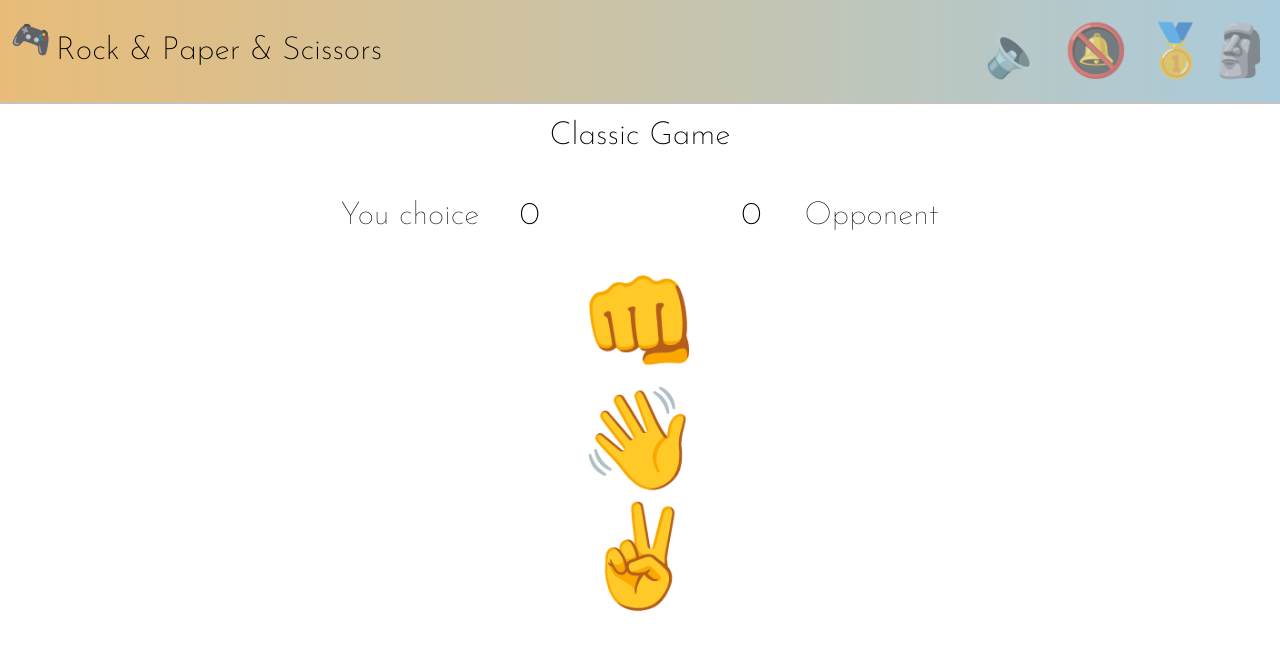
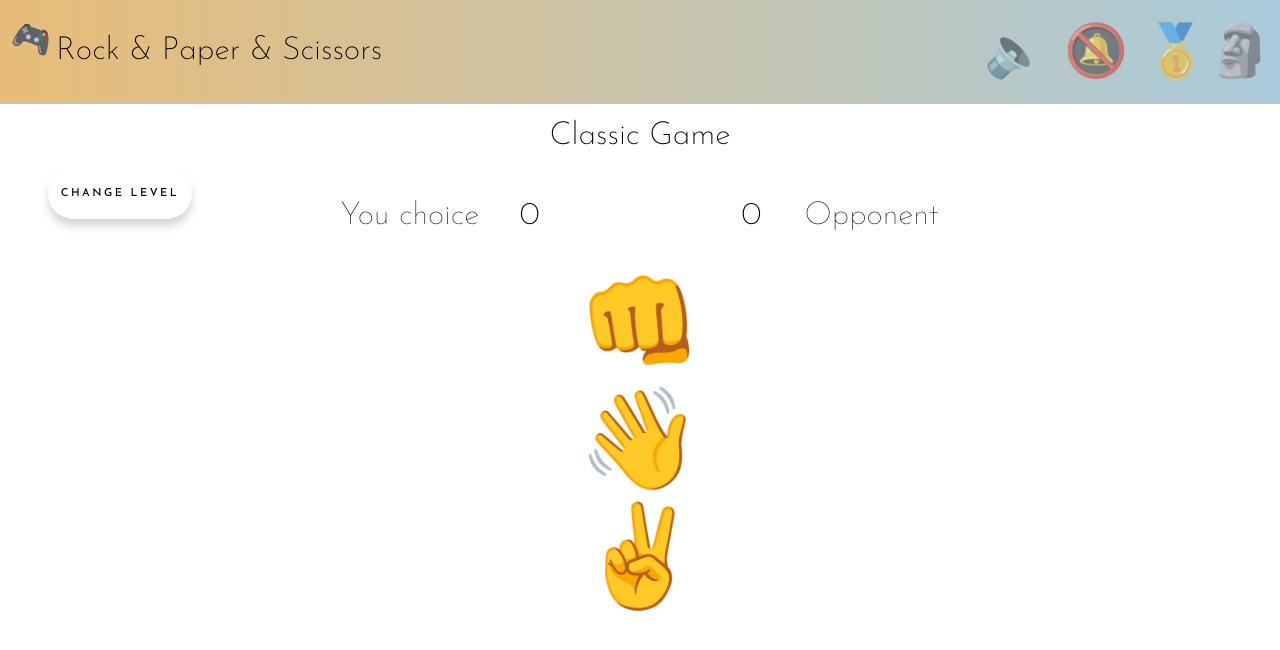
Before and after one commit to ya-stefaniya/react, a React (Create React App) app: page /game-classic in a window 1280 px wide. Shown: the top 650 px of the page. Built offline with nearby package versions, Linux system fonts and the light colour scheme; no server answers.

Commit message:
add: change-level button

```diff
--- a/src/App.js
+++ b/src/App.js
@@ -40,15 +40,16 @@ function App() {
         <Header {...clicks} {...levels} />
 
         {levels.level &&
-          <Route path='/game-classic' render={() => <GameClassic {...levels} {...options} {...choices} {...outcome} {...clicks} />}
+          <Route path='/game-classic' exact render={() => <GameClassic {...levels} {...options} {...choices} {...outcome} {...clicks} />}
           />}
 
         {levels.level &&
-          <Route path='/game-hard' render={() => <GameClassic {...levels}  {...options} {...choices} {...outcome} />}
+          <Route path='/game-hard' exact render={() => <GameClassic {...levels}  {...options} {...choices} {...outcome} />}
           />}
 
-        {!choices.humanChoice ? <Redirect to={levels.level} /> : <Route path="/result" render={() =>
-          <Result {...choices} {...outcome} {...levels} {...options} />} />}
+        {!choices.humanChoice ? <Redirect to={levels.level} /> :
+          <Route path="/result" render={() =>
+            <Result {...choices} {...outcome} {...levels} {...options} />} />}
 
         <Route path='/' exact render={() => <ButtonsStart {...levels} {...options} {...clicks}  {...choices} />} />
 
--- a/src/components/ButtonsStart.js
+++ b/src/components/ButtonsStart.js
@@ -2,6 +2,7 @@ import { React, useEffect, useState } from "react";
 import { Link } from 'react-router-dom';
 import { InfoHard } from './InfoHard';
 import { useKeys } from '../hooks/useKeys';
+
 
 export const ButtonsStart = ({ level, setLevel, options, chooseOptions, enabled, setHumanChoice, compChoice, setCompChoice, play }) => {
 
@@ -57,7 +58,7 @@ export const ButtonsStart = ({ level, setLevel, options, chooseOptions, enabled,
                         >start</button>
                     </div>
                 </Link>
-                <InfoHard />
+                <InfoHard onClick={() => { if (enabled) play(); }} />
                 <div className="button-icons">
                     <span>&#128074;</span>
                     <span>&#128075;</span>
--- a/src/components/GameClassic.js
+++ b/src/components/GameClassic.js
@@ -4,7 +4,7 @@ import { Result } from './Result';
 import { useClicks } from '../hooks/useClicks';
 
 import menu from '../sounds/menu.mp3';
-import { BrowserRouter as Router, Switch, Route } from 'react-router-dom';
+import { BrowserRouter as Router, Switch, Route, Link } from 'react-router-dom';
 
 
 
@@ -16,11 +16,23 @@ export const GameClassic = ({ level, setLevel, options,
 
     //у нас есть уровень level
     const { play } = useClicks(menu);
-
+    const reload = () => {
+        setCompChoice();
+        setHumanChoice();
+    }
     return (
         <Router>
             <>
                 <h1>{level == 'game-classic' ? 'Classic Game' : 'Special Mode'}</h1>
+
+                <Link to='/'>
+                    <button className='back' onClick={() => {
+                        if (enabled) play();
+                        if (compChoice) reload();
+                        { level == 'game-classic' ? setLevel('game-hard') : setLevel('game-classic') }
+                    }}>
+                        change level</button>
+                </Link>
                 <section>
                     <div className="container">
                         <div className="players">
--- a/src/components/InfoHard.js
+++ b/src/components/InfoHard.js
@@ -1,8 +1,9 @@
 import { React, useEffect, useState } from "react";
-
 
 export const InfoHard = () => {
     const [style, setStyle] = useState({ opacity: '0' });
+    console.log('style: ', style);
+
 
     return (
         <div className='info-hard'>
@@ -13,9 +14,8 @@ export const InfoHard = () => {
             </span>
 
             <div className='info' style={style}
-
-            // onMouseOver={() => setStyle({ display: 'block' })}
-            // onMouseOut={() => setStyle({ display: 'none' })}
+                onMouseOver={() => setStyle({ opacity: '1' })}
+                onMouseOut={() => setStyle({ opacity: '0' })}
             >
                 <p>In The Big Bang Theory, <b>Sheldon Cooper</b> explains an extension of the game Rock, Paper, Scissors by introducing two more possibilities, <b><i>Lizard and Spock</i></b>, so the game becomes Rock, Paper, Scissors, Lizard, Spock.
                 <br /><br />
@@ -24,6 +24,6 @@ export const InfoHard = () => {
                 <a href='https://youtu.be/iapcKVn7DdY' target="_blank">
                     &#127916; <i>Check it out!</i></a>
             </div>
-        </div >
+        </div>
     )
 }
--- a/src/css/style.css
+++ b/src/css/style.css
@@ -163,11 +163,10 @@ header .icon {
 
 .score {
   position: absolute;
-  border: 3px solid #a59999;
   text-align: center;
   padding: 1rem;
-  width: 12rem;
-  height: 10rem;
+  width: 13rem;
+  height: 9rem;
   bottom: 12rem;
   display: -webkit-box;
   display: -ms-flexbox;
@@ -178,7 +177,22 @@ header .icon {
           flex-direction: column;
   -ms-flex-pack: distribute;
       justify-content: space-around;
-  border-radius: 20px;
+  letter-spacing: 1.5px;
+  background-color: #fff;
+  border-radius: 45px;
+  -webkit-box-shadow: 0px 8px 10px rgba(147, 153, 150, 0.4);
+          box-shadow: 0px 8px 10px rgba(147, 153, 150, 0.4);
+  -webkit-transition: all 0.3s ease 0s;
+  transition: all 0.3s ease 0s;
+  z-index: 2;
+  cursor: pointer;
+}
+
+.score:hover {
+  -webkit-box-shadow: 0px 1px 6px rgba(147, 153, 150, 0.4);
+          box-shadow: 0px 1px 6px rgba(147, 153, 150, 0.4);
+  -webkit-transform: translateY(7px);
+          transform: translateY(7px);
 }
 
 .score h2 {
@@ -330,6 +344,35 @@ header .icon {
   font-style: italic;
 }
 
+.back {
+  width: 9rem;
+  height: 3.2rem;
+  font-size: 11px;
+  text-transform: uppercase;
+  letter-spacing: 2.5px;
+  background-color: #fff;
+  border: none;
+  border-radius: 45px;
+  -webkit-box-shadow: 0 7px 9px rgba(147, 153, 150, 0.4);
+          box-shadow: 0 7px 9px rgba(147, 153, 150, 0.4);
+  -webkit-transition: all 0.3s ease 0s;
+  transition: all 0.3s ease 0s;
+  cursor: pointer;
+  outline: none;
+  position: absolute;
+  left: 6;
+  left: 3rem;
+}
+
+.back:hover {
+  background-color: #f3b543c7;
+  -webkit-box-shadow: 0px 2px 9px rgba(147, 153, 150, 0.4);
+          box-shadow: 0px 2px 9px rgba(147, 153, 150, 0.4);
+  color: #fff;
+  -webkit-transform: translateY(7px);
+          transform: translateY(7px);
+}
+
 .buttons-start .main-screen {
   display: -webkit-box;
   display: -ms-flexbox;
@@ -384,23 +427,26 @@ header .icon {
   display: inline-block;
   padding: 1.5rem 3rem;
   margin: 1rem 5rem;
-  border-color: rgba(196, 187, 187, 0.411);
-  border-radius: 22px;
-  -webkit-box-shadow: 0 0 40px 40px #e5b976 inset, 0 0 0 0 #e5b976;
-          box-shadow: 0 0 40px 40px #e5b976 inset, 0 0 0 0 #e5b976;
-  font-family: inherit;
-  font-size: 1.5rem;
-  font-weight: bold;
-  letter-spacing: 2px;
-  color: white;
-  -webkit-transition: .15s ease-in-out;
-  transition: .15s ease-in-out;
+  text-transform: uppercase;
+  letter-spacing: 2.5px;
+  background-color: #fff;
+  border: none;
+  border-radius: 45px;
+  -webkit-box-shadow: 0 5px 10px rgba(147, 153, 150, 0.4);
+          box-shadow: 0 5px 10px rgba(147, 153, 150, 0.4);
+  -webkit-transition: all 0.3s ease 0s;
+  transition: all 0.3s ease 0s;
+  cursor: pointer;
+  outline: none;
 }
 
 .buttons-start .main-screen .start:hover {
-  -webkit-box-shadow: 0 0 10px 0 #e5b976 inset, 0 0 10px 4px #e5b976;
-          box-shadow: 0 0 10px 0 #e5b976 inset, 0 0 10px 4px #e5b976;
-  color: #e5b976;
+  background-color: #f3b543c7;
+  -webkit-box-shadow: 0px 2px 9px rgba(147, 153, 150, 0.4);
+          box-shadow: 0px 2px 9px rgba(147, 153, 150, 0.4);
+  color: #fff;
+  -webkit-transform: translateY(7px);
+          transform: translateY(7px);
 }
 
 .buttons-start .main-screen .start.hard:hover {
@@ -493,6 +539,7 @@ header .icon {
   top: -2rem;
   -webkit-box-shadow: 2px 2px 5px rgba(0, 0, 0, 0.3);
           box-shadow: 2px 2px 5px rgba(0, 0, 0, 0.3);
+  line-height: 1.1rem;
 }
 
 .buttons-start .main-screen .start-hard .info-hard .info a {
@@ -510,11 +557,8 @@ header .icon {
     left: 7rem;
     top: 6rem;
   }
-}
-
-@media screen and (max-width: 585px) {
-  header .settings.icon {
-    font-size: 2.2rem;
+  .score {
+    bottom: 7rem;
   }
 }
 
@@ -530,6 +574,12 @@ header .icon {
     top: 6rem;
     -webkit-transform: rotate(65deg);
             transform: rotate(65deg);
+  }
+}
+
+@media screen and (max-width: 585px) {
+  header .settings.icon {
+    font-size: 2.2rem;
   }
 }
 
--- a/src/css/style.scss
+++ b/src/css/style.scss
@@ -156,16 +156,25 @@ header {
 
 .score{
     position: absolute;
-    border: 3px solid #a59999;
     text-align: center;
     padding: 1rem;
-    width: 12rem;
-    height: 10rem;
+    width: 13rem;
+    height: 9rem;
     bottom: 12rem;
     display: flex;
     flex-direction: column;
     justify-content: space-around;
-    border-radius: 20px;
+    letter-spacing: 1.5px;
+    background-color: #fff;
+    border-radius: 45px;
+    box-shadow: 0px 8px 10px rgba(147, 153, 150, 0.4);
+    transition: all 0.3s ease 0s;
+    z-index: 2;
+    &:hover{
+        box-shadow: 0px 1px 6px rgba(147, 153, 150, 0.4);
+        transform: translateY(7px);
+    }
+    cursor: pointer;
         h2{
         font-size: 3rem;
         margin: 0;
@@ -201,7 +210,29 @@ header {
     }
 }
 
-
+.back{
+    width: 9rem;
+    height: 3.2rem;
+    font-size: 11px;
+    text-transform: uppercase;
+    letter-spacing: 2.5px;
+    background-color: #fff;
+    border: none;
+    border-radius: 45px;
+    box-shadow: 0 7px 9px  rgba(147, 153, 150, 0.4);
+    transition: all 0.3s ease 0s;
+    cursor: pointer;
+    outline: none;
+    position: absolute;
+    left: 6;
+    left: 3rem;
+    &:hover {
+        background-color:#f3b543c7;
+        box-shadow: 0px 2px 9px rgba(147, 153, 150, 0.4);
+        color: #fff;
+        transform: translateY(7px);
+    }
+}
 .buttons-start {
     .main-screen {
         display: flex;
@@ -240,22 +271,22 @@ header {
             display: inline-block;
             padding: 1.5rem 3rem;
             margin: 1rem 5rem;
-            border-color: rgba(196, 187, 187, 0.411);
-            border-radius: 22px;
-            box-shadow: 0 0 40px 40px #e5b976 inset,
-                0 0 0 0 #e5b976;
-            font-family: inherit;
-            font-size: 1.5rem;
-            font-weight: bold;
-            letter-spacing: 2px;
-            color: white;
-            transition: .15s ease-in-out;
+            text-transform: uppercase;
+            letter-spacing: 2.5px;
+            background-color: #fff;
+            border: none;
+            border-radius: 45px;
+            box-shadow: 0 5px 10px  rgba(147, 153, 150, 0.4);
+            transition: all 0.3s ease 0s;
+            cursor: pointer;
+            outline: none;
 
             &:hover {
-                box-shadow: 0 0 10px 0 #e5b976 inset, 0 0 10px 4px #e5b976;
-                color: #e5b976;
+                background-color:#f3b543c7;
+                box-shadow: 0px 2px 9px rgba(147, 153, 150, 0.4);
+                color: #fff;
+                transform: translateY(7px);
             }
-
             &.hard:hover {
                 background-image: url('../images/bbth.png');
                 background-repeat: no-repeat;
@@ -326,6 +357,7 @@ header {
                     z-index: 3;
                     top: -2rem;
                     box-shadow: 2px 2px 5px rgba(0, 0, 0, 0.3);
+                    line-height: 1.1rem;
                     a{
                         color: black;
                     }
@@ -349,12 +381,8 @@ header {
             }
         }
     }
-}
-@media screen and (max-width: 585px){
-    header{
-        .settings.icon{
-            font-size: 2.2rem;
-        }
+    .score{
+        bottom:7rem;
     }
 }
 @media screen and (max-width: 825px){
@@ -369,7 +397,13 @@ header {
         }
     }
 }
-
+@media screen and (max-width: 585px){
+    header{
+        .settings.icon{
+            font-size: 2.2rem;
+        }
+    }
+}
 @media screen and (max-width: 500px){
     :root{
     font-size: 10px;
```
Also changed, not shown: 1 other file (tests, documents, lock files or other folders).
